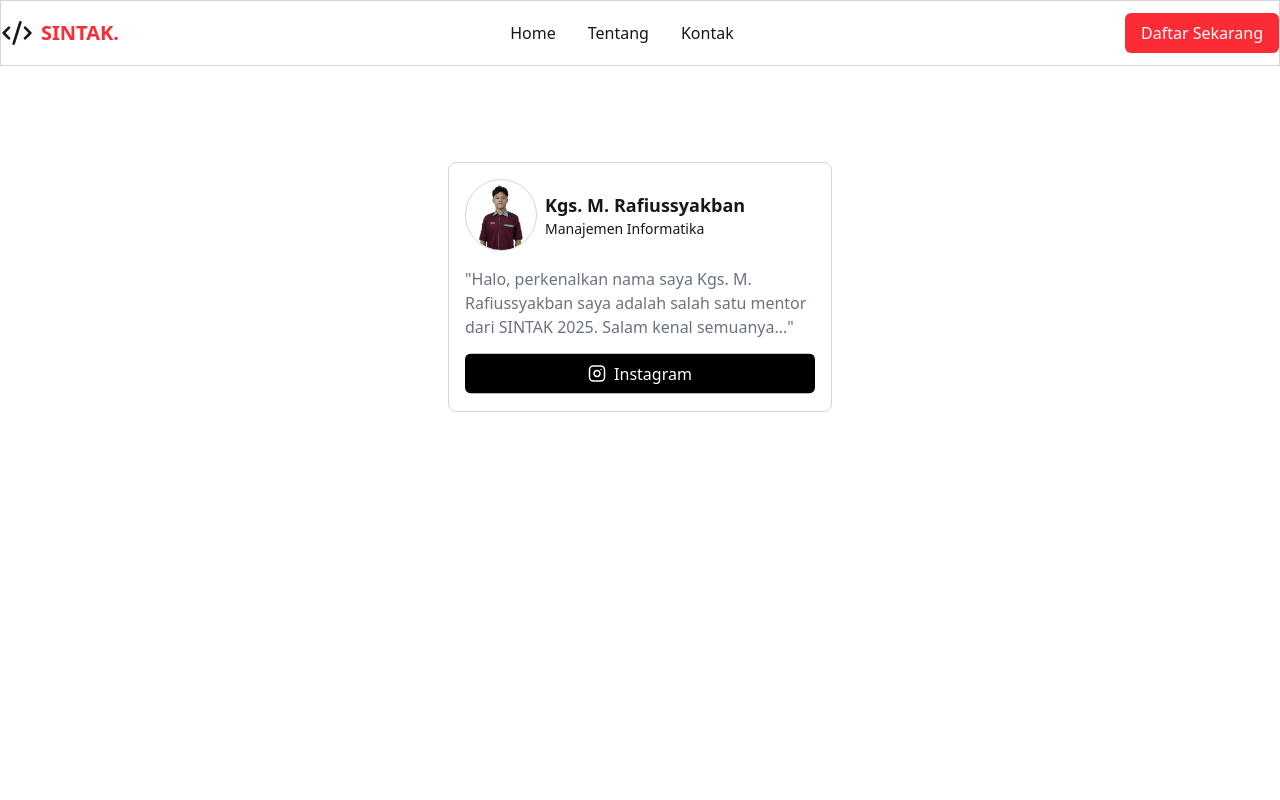
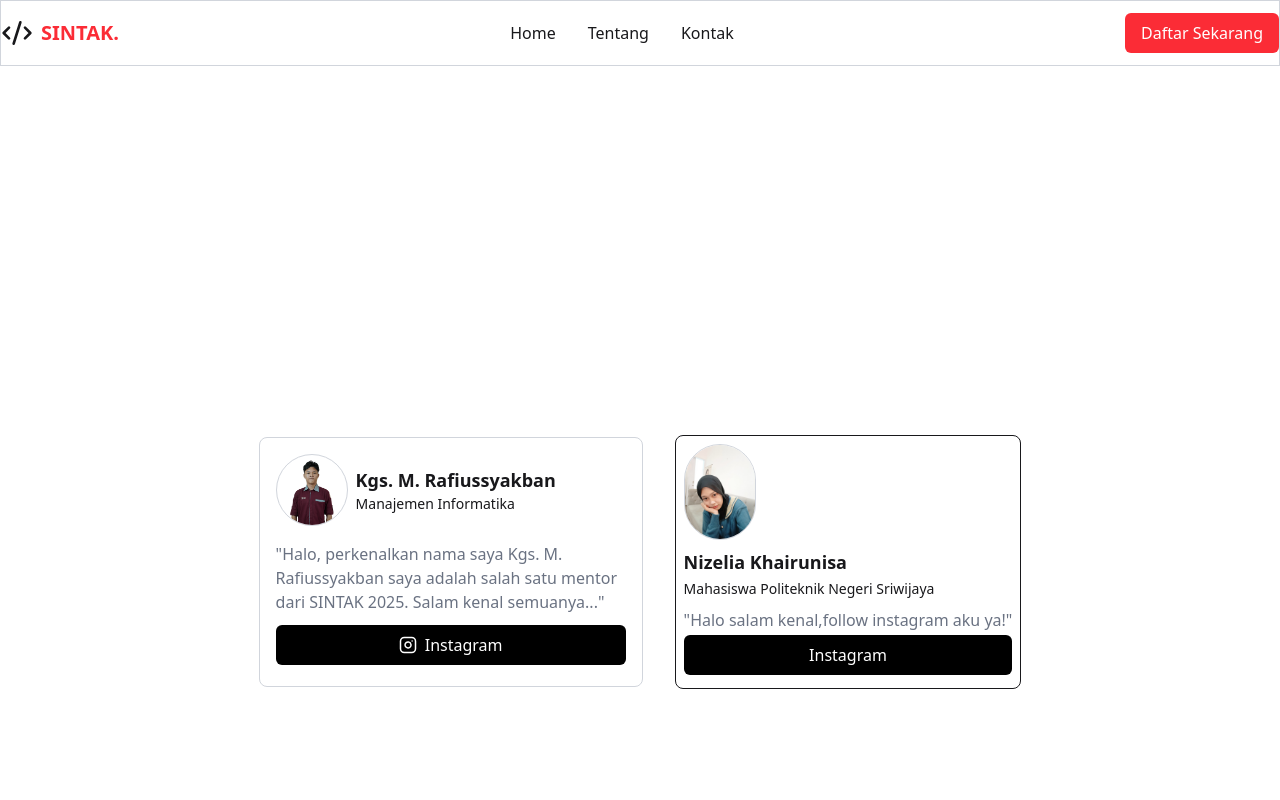
Before and after one commit to zelia2311/latihan-sintak-nizel, a React (Vite) app: page /about in a window 1280 px wide. Shown: the top 800 px of the page. Built offline with nearby package versions, Linux system fonts and the light colour scheme.

Commit message:
penambahan card nizel

```diff
--- /dev/null
+++ b/src/components/name-card/nizel.jsx
@@ -0,0 +1,36 @@
+import React from "react";
+
+function Namecard() {
+  return (
+    <div className="flex items-center justify-center min-h-screen">
+      <div className="border border-black-300 p-2 flex flex-col rounded-lg max-w-sm gap-2">
+        <img
+          src="./nzl.jpg"
+          alt="logo"
+          className="w-18 rounded-full border border-gray-300 hover:animate-spin
+        "
+        />
+        <div>
+          <h1 className="font-bold text-lg">Nizelia Khairunisa</h1>
+          <span className="text-shadow-amber-950 text-sm">
+            Mahasiswa Politeknik Negeri Sriwijaya
+          </span>
+        </div>
+
+        <p className="text-gray-500">
+          "Halo salam kenal,follow instagram aku ya!"
+        </p>
+
+        <a
+          href="https://www.instagram.com/"
+          target="blank"
+          className="flex items-center justify-center gap-2 bg-black text-white py-2 rounded-md animate-bounce"
+        >
+          Instagram
+        </a>
+      </div>
+    </div>
+  );
+}
+
+export default Namecard;
--- a/src/pages/AboutPage.jsx
+++ b/src/pages/AboutPage.jsx
@@ -2,6 +2,7 @@ import React from "react";
 import NavBar from "../components/navbar";
 import Footer from "../components/footer";
 import RafiNameCard from "../components/name-card/rafi";
+import Namecard from "../components/name-card/nizel";
 
 function AboutPage() {
   return (
@@ -12,6 +13,7 @@ function AboutPage() {
 
         <RafiNameCard />
         {/* Panggil kartu nama kamu dibawah sini..... */}
+        <Namecard />
 
 
         </div>
```
Also changed, not shown: public/nzl.jpg (added).
